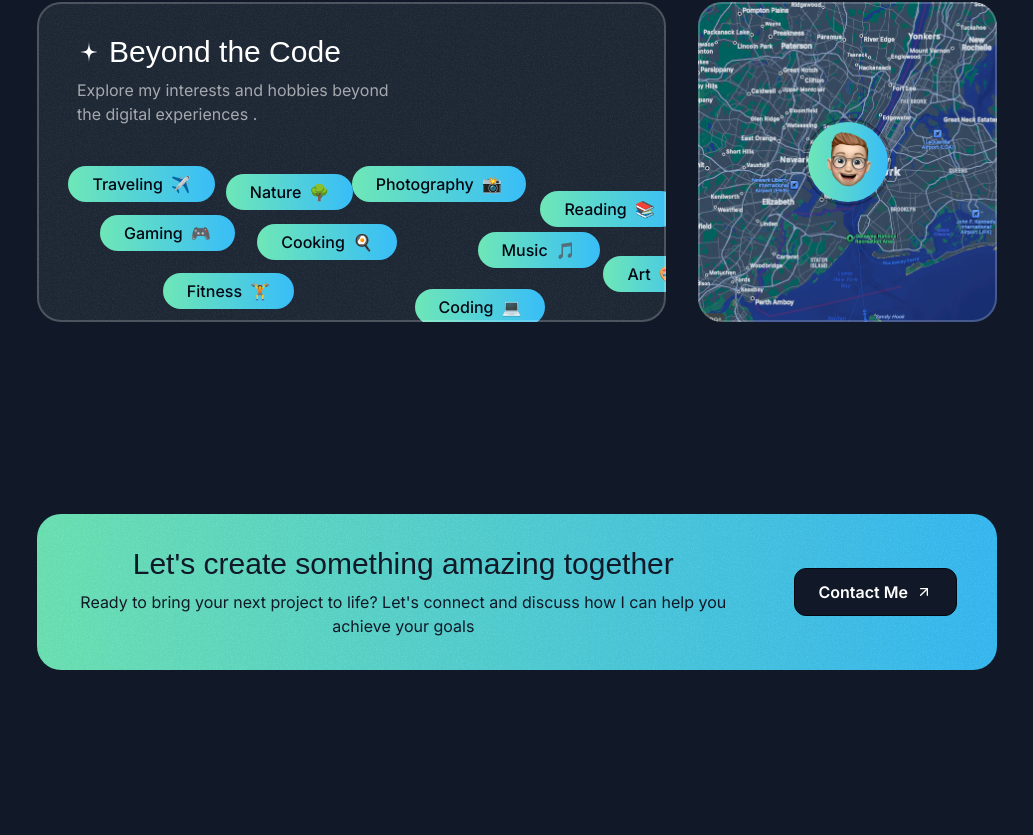
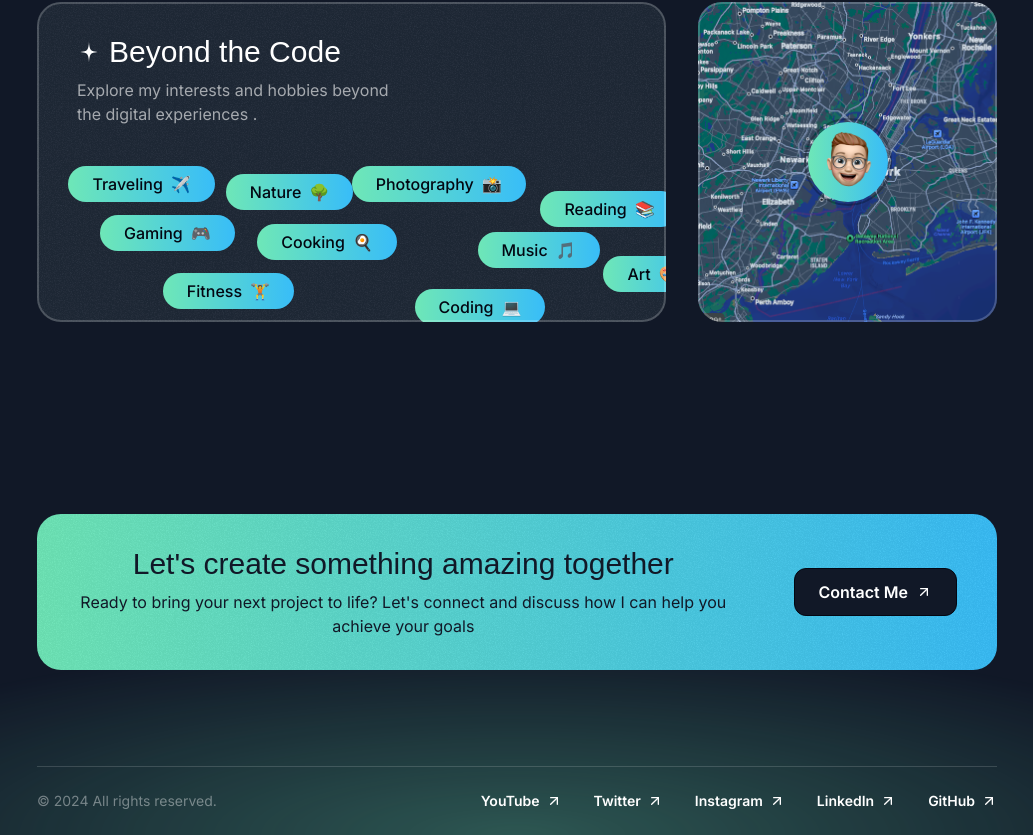
Before and after one commit to pavankafare/Portfolio-, a Next.js app: page / in a window 1280 px wide. Shown: the part 4470-5305 px from the top of the page, without its empty margins (123-1156 px from the left). Before the commit the page ends 5236 px from the top, so only its background shows below. Built offline with nearby package versions, Linux system fonts and the light colour scheme; a web font is replaced by a local one.

Commit message:
Footer Done

```diff
--- a/src/app/page.tsx
+++ b/src/app/page.tsx
@@ -1,5 +1,6 @@
 import { AboutSection } from "@/sections/About";
 import { ContactSection } from "@/sections/Contact";
+import { Footer } from "@/sections/Footer";
 import { Header } from "@/sections/Header"
 import { HeroSection } from "@/sections/Hero"
 import { ProjectsSection } from "@/sections/Projects";
@@ -16,6 +17,7 @@
       <TestimonialsSection/>
       <AboutSection/>
       <ContactSection/>
+      <Footer/>
     </div>
   );
 }
--- a/src/sections/Footer.tsx
+++ b/src/sections/Footer.tsx
@@ -1,3 +1,30 @@
+import ArrowUpRightIcon from "@/assets/icons/arrow-up-right.svg"
+const footerLinks = [
+  { title: "YouTube", link: "#" },
+  { title: "Twitter", link: "#" },
+  { title: "Instagram", link: "#" },
+  { title: "LinkedIn", link: "#" },
+  { title: "GitHub", link: "#" },
+]
+
 export const Footer = () => {
-  return <div>Footer Section</div>;
+  return <footer className="relative -z-10 overflow-x-clip">
+    <div className="absolute h-[400px] w-[1600px] bottom-0 left-1/2 -translate-x-1/2 bg-emerald-300/30  [mask-image:radial-gradient(50%_50%_at_bottom_center,black,transparent)] -z-10"> </div>
+    <div className="container">
+
+      <div className="border-t border-white/15 py-6 text-sm flex flex-col md:flex-row md:justify-between items-center gap-8">
+        <div className="text-white/40">&copy; 2024 All rights reserved.</div>
+        <nav className="flex flex-col md:flex-row items-center gap-8">
+          {footerLinks.map((item) => (
+            <a href="#" key={item} className="inline-flex items-center gap-1.5">
+              <span className="font-semibold">{item.title}</span>
+              <ArrowUpRightIcon className="size-4 " />
+
+            </a>
+          ))}
+        </nav>
+      </div>
+
+    </div>
+  </footer>;
 };
```
